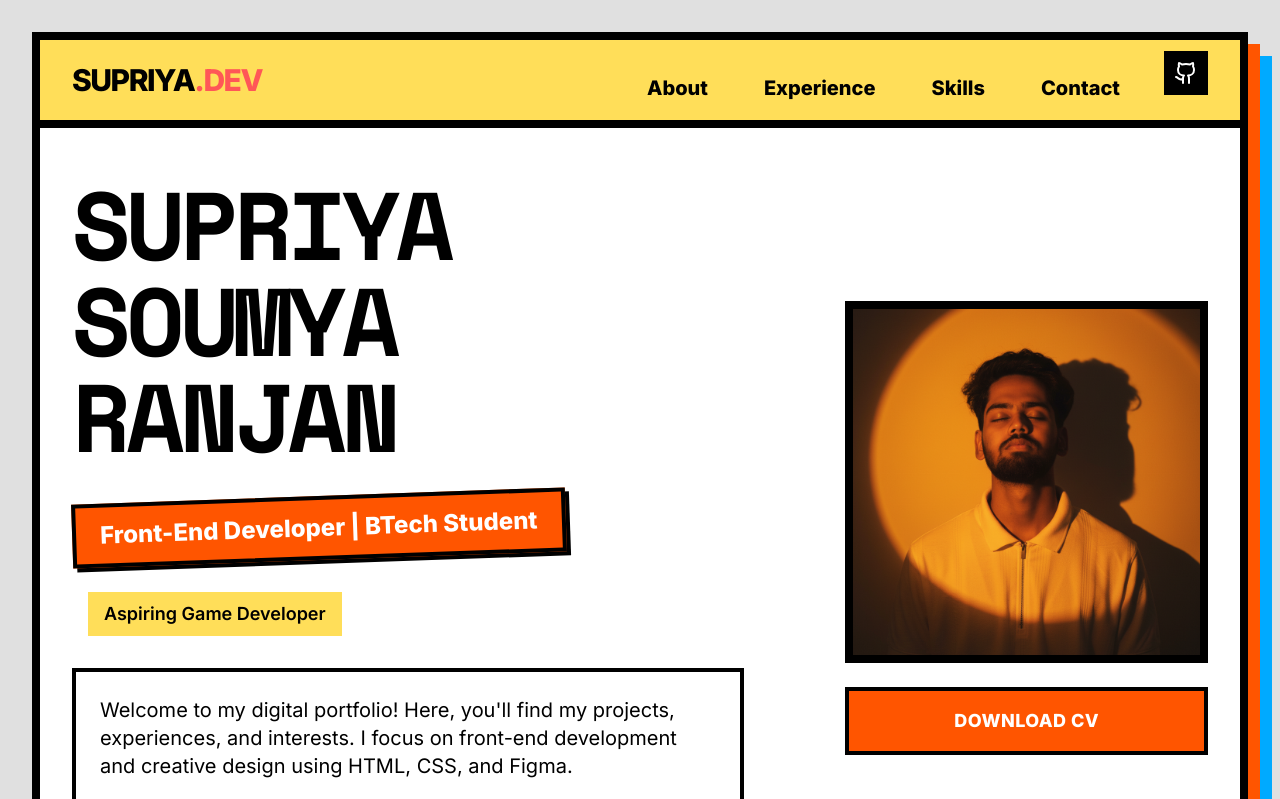
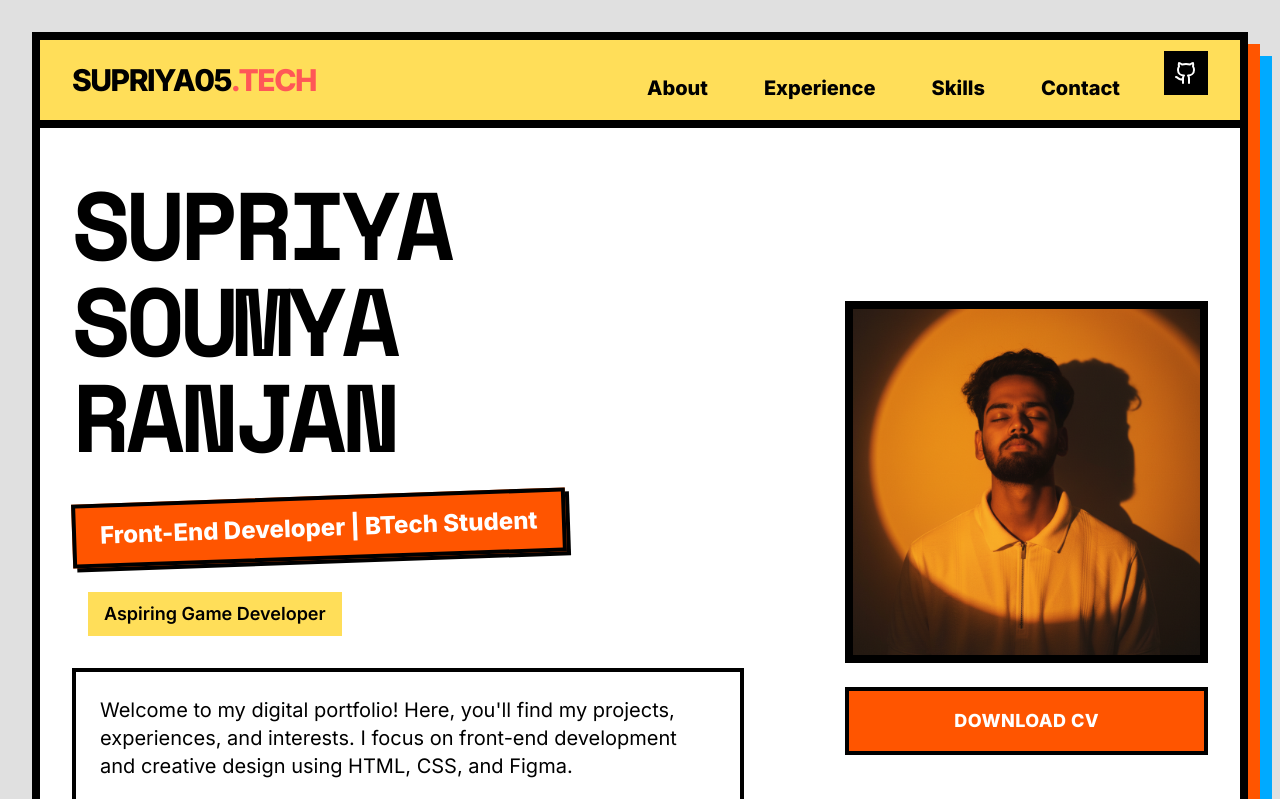
Before and after one commit to Dopeboy05/Portfolio, a React (Vite) app: page / in a window 1280 px wide. Shown: the top 799 px of the page. Built offline with nearby package versions, Linux system fonts and the light colour scheme.

Commit message:
Update Navbar branding from SUPRIYA to SUPRIYA05

```diff
--- a/src/components/Navbar.tsx
+++ b/src/components/Navbar.tsx
@@ -18,7 +18,7 @@ const Navbar = () => {
           {/* Logo */}
           <div className="flex-shrink-0">
             <a href="#" className="text-3xl font-bold tracking-tighter hover:text-neo-pink transition-colors">
-              SUPRIYA<span className="text-neo-pink">.DEV</span>
+              SUPRIYA05<span className="text-neo-pink">.TECH</span>
             </a>
           </div>
 
```
